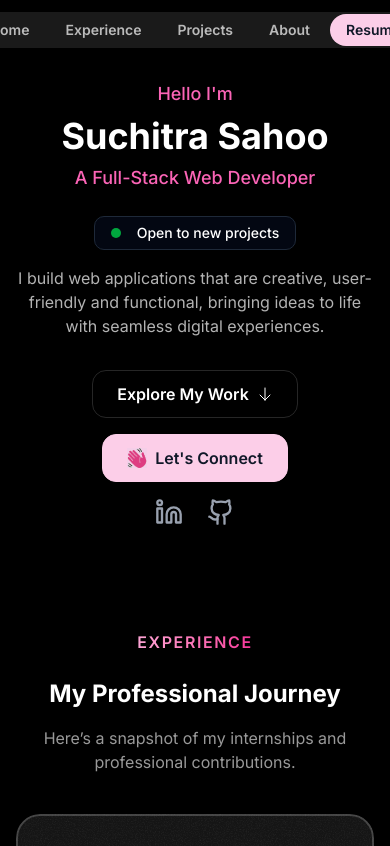
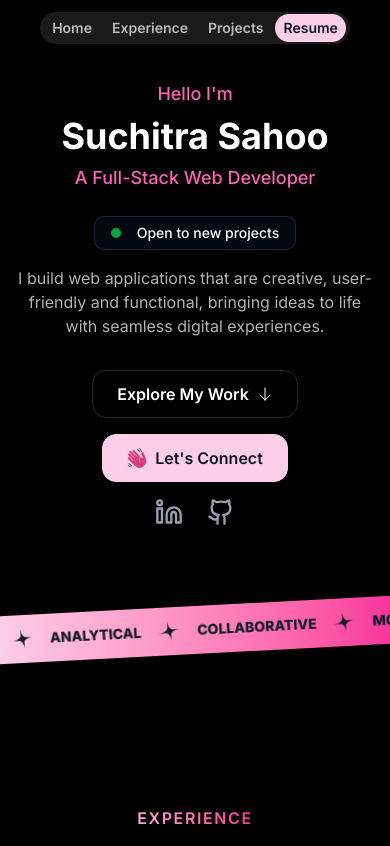
Before and after one commit to Suchitra-Sahoo/Suchitra-Portfolio, a Next.js app: page / in a window 390 px wide. Shown: the top 846 px of the page. Built offline with nearby package versions, Linux system fonts and the light colour scheme; a web font is replaced by a local one.

Commit message:
fixed responsivness

```diff
--- a/src/sections/Contact.tsx
+++ b/src/sections/Contact.tsx
@@ -3,7 +3,7 @@ import { ArrowUpRight } from "lucide-react";
 
 export const ContactSection = () => {
   return (
-    <div className="py-16 pt-12 lg:py-24 lg:pt-20">
+    <div id="contact" className="py-16 pt-12 lg:py-24 lg:pt-20">
       <div className="container">
         <Card className="py-8 px-10 text-center md:text-left">
           <div className="flex flex-col md:flex-row md:justify-between gap-8 md:gap-16 items-center">
--- a/src/sections/ExperienceSection.tsx
+++ b/src/sections/ExperienceSection.tsx
@@ -2,10 +2,8 @@
 
 import { SectionHeader } from "@/components/SectionHeader";
 import { Card } from "@/components/Card";
-import { CardHeader } from "@/components/CardHeader";
 import CheckCircleIcon from "@/assets/icons/check-circle.svg";
-import curious from "@/assets/images/curious.jpeg";
-import iit from "@/assets/images/iit.jpg"
+
 
 const experiences = [
   {
--- a/src/sections/Header.tsx
+++ b/src/sections/Header.tsx
@@ -1,24 +1,25 @@
 export const Header = () => {
   return (
     <div className="fixed top-3 left-0 right-0 z-50 flex justify-center items-center">
-      <nav className="flex gap-1 p-0.5 border-white/15 rounded-full bg-white/10 backdrop-blur">
-        <a href="#home" className="nav-item">
+      <nav className="flex gap-1 md:gap-2 px-1 md:px-3 py-0.5 md:py-1 border-white/15 rounded-full bg-white/10 backdrop-blur overflow-x-auto">
+        <a href="#home" className="nav-item flex-shrink-0 px-2 md:px-3 py-1 md:py-1.5">
           Home
         </a>
-        <a href="#experience" className="nav-item">
+        <a href="#experience" className="nav-item flex-shrink-0 px-2 md:px-3 py-1 md:py-1.5">
           Experience
         </a>
-        <a href="#projects" className="nav-item">
+        <a href="#projects" className="nav-item flex-shrink-0 px-2 md:px-3 py-1 md:py-1.5">
           Projects
         </a>
-        <a href="#about" className="nav-item">
+        {/* About visible only on md+ screens */}
+        <a href="#about" className="nav-item hidden md:inline-flex flex-shrink-0 px-2 md:px-3 py-1 md:py-1.5">
           About
         </a>
         <a
           href="https://drive.google.com/file/d/1P6MmYVc93sqp3TDRsj2EzW5lbdN3yF0y/view?usp=drivesdk"
           target="_blank"
           rel="noopener noreferrer"
-          className="nav-item bg-pink-200 text-gray-900 hover:bg-pink-300 hover:text-gray-900"
+          className="nav-item bg-pink-200 text-gray-900 hover:bg-pink-300 hover:text-gray-900 flex-shrink-0 px-2 md:px-3 py-1 md:py-1.5"
         >
           Resume
         </a>
--- a/src/sections/Hero.tsx
+++ b/src/sections/Hero.tsx
@@ -1,6 +1,7 @@
 import ArrowDown from "@/assets/icons/arrow-down.svg";
 import hand from "@/assets/images/hand.png";
 import { Github, Linkedin, X } from "lucide-react";
+import { PersonalityTape } from "./PersonalityTape";
 
 export const HeroSection = () => {
   return (
@@ -40,7 +41,9 @@ export const HeroSection = () => {
               alt="hand waving"
               className="w-5 h-5 bg-pink-200 mix-blend-darken"
             />
-            <span className="font-semibold">Let's Connect</span>
+            <span className="font-semibold cursor-pointer">
+               <a href="#contact">Let's Connect</a>
+            </span>
           </button>
         </div>
         <div className="flex justify-center space-x-6 py-4">
@@ -60,8 +63,11 @@ export const HeroSection = () => {
           >
             <Github size={28} />
           </a>
+
         </div>
+
       </div>
+      <PersonalityTape />
     </div>
   );
 };
--- /dev/null
+++ b/src/sections/PersonalityTape.tsx
@@ -0,0 +1,41 @@
+import StarIcon from "@/assets/icons/star.svg";
+import { Fragment } from "react";
+
+const personalityTraits = [
+  "Curious",
+  "Adaptable",
+  "Creative",
+  "Analytical",
+  "Collaborative",
+  "Motivated",
+  "Resilient",
+  "Organized",
+  "Empathetic",
+  "Proactive",
+  "Reliable",
+];
+
+export const PersonalityTape = () => {
+  return (
+    <div className="py-16 lg:py-24 overflow-x-clip">
+      <div className="bg-gradient-to-r from-pink-200 to-pink-500 -rotate-3 -mx-1">
+        <div className="flex [mask-image:linear-gradient(to-right,transparent,black_10%,black_90%,transparent)]">
+          <div className="flex flex-none gap-4 pr-4 py-3 animate-move-left [animation-duration:30s]">
+            {[...new Array(2)].fill(0).map((_, idx) => (
+              <Fragment key={idx}>
+                {personalityTraits.map((trait) => (
+                  <div key={trait} className="inline-flex gap-4 items-center">
+                    <span className="text-gray-900 uppercase font-extrabold text-sm">
+                      {trait}
+                    </span>
+                    <StarIcon className="size-6 text-gray-900 -rotate-12" />
+                  </div>
+                ))}
+              </Fragment>
+            ))}
+          </div>
+        </div>
+      </div>
+    </div>
+  );
+};
```
